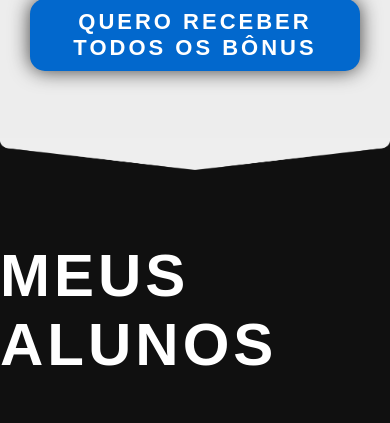
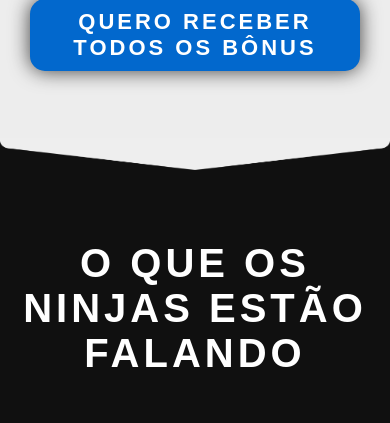
Before and after one commit to JonkaSusaki/criptoNinja, a PHP site: page /index.html in a window 390 px wide. Shown: the part 3571-3994 px from the top of the page. Run offline with PHP 8.4, Linux system fonts and the light colour scheme; some web fonts are replaced.

Commit message:
Alterações pós prod

```diff
--- a/content.json
+++ b/content.json
@@ -83,7 +83,7 @@
     "botao": "QUERO RECEBER TODOS OS BÔNUS"
   },
   "section4": {
-    "titulo": "MEUS ALUNOS",
+    "titulo": "O QUE OS NINJAS ESTÃO FALANDO",
     "botao": "QUERO FAZER PARTE",
     "videos": [
       "https://www.youtube.com/embed/tgbNymZ7vqY",
--- a/index.html
+++ b/index.html
@@ -403,7 +403,7 @@
       <ul></ul>
 
       <a class="section7" href="https://pay.hotmart.com/M70960571V?off=ce1gkmxl&checkoutMode=10" target="_blank">
-        QUERO ASSINAR O RELATÓRIO
+        QUERO ENTRAR PARA A COMUNIDADE
       </a>
     </section>
   </div>
--- a/styles.css
+++ b/styles.css
@@ -979,8 +979,10 @@ section.section4 {
   color: #fff;
   font-family: bebas-neue-by-fontfabric,sans-serif;
   font-weight: 600;
-  font-size: 10rem;
+  font-size: 8rem;
   letter-spacing: 4px;
+
+  text-align: center;
 
   margin-bottom: 50px;
 }
@@ -1117,6 +1119,9 @@ a.section4:hover {
 }
 
 @media(max-width: 950px) {
+  .section4 h5 {
+    font-size: 5rem;
+  }
   .student-list {
     flex-direction: column;
   }
@@ -1157,7 +1162,7 @@ a.section4:hover {
 
 @media(max-width: 500px) {
   .section4 h5 {
-    font-size: 6rem;
+    font-size: 4rem;
   }
 
   .student-list {
```
